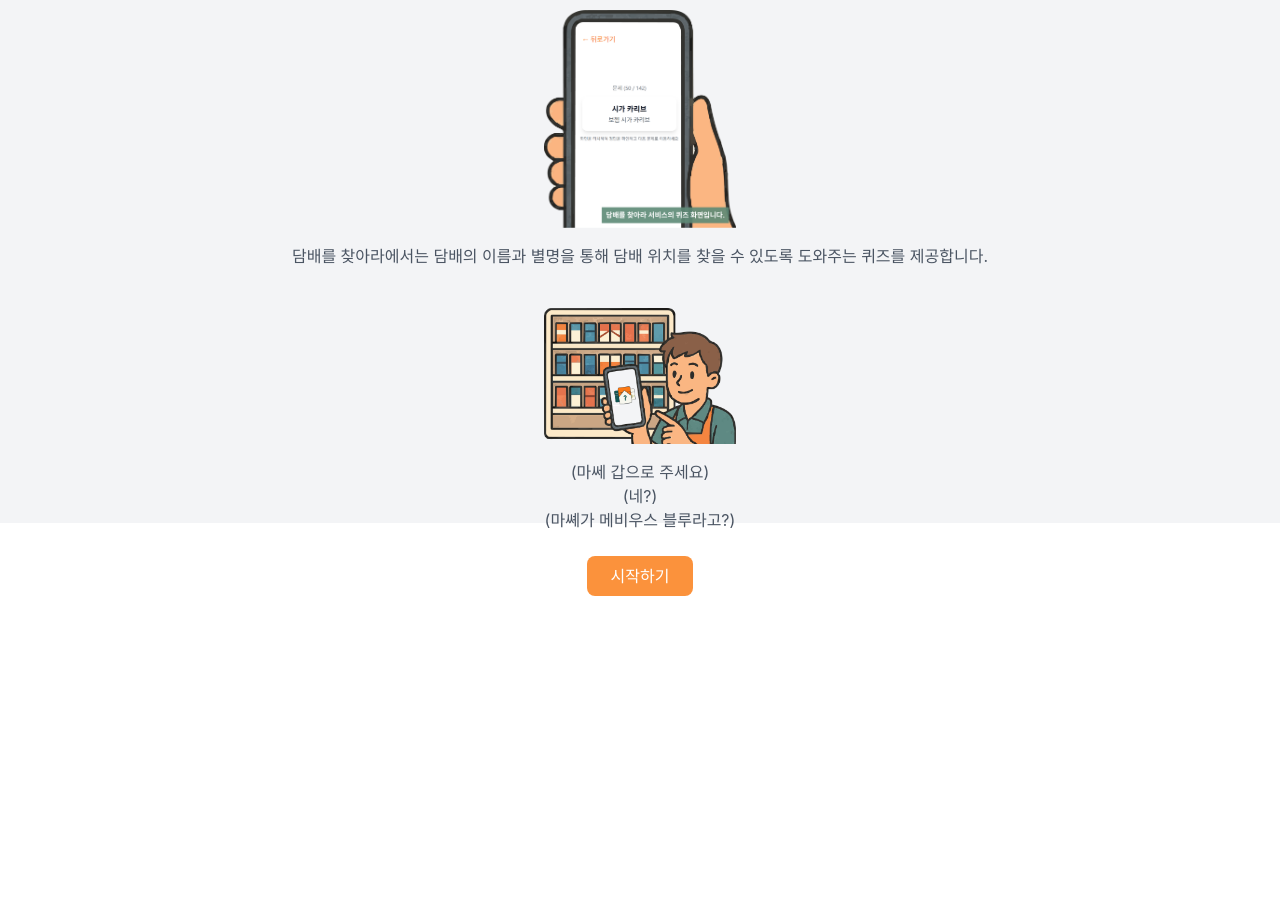
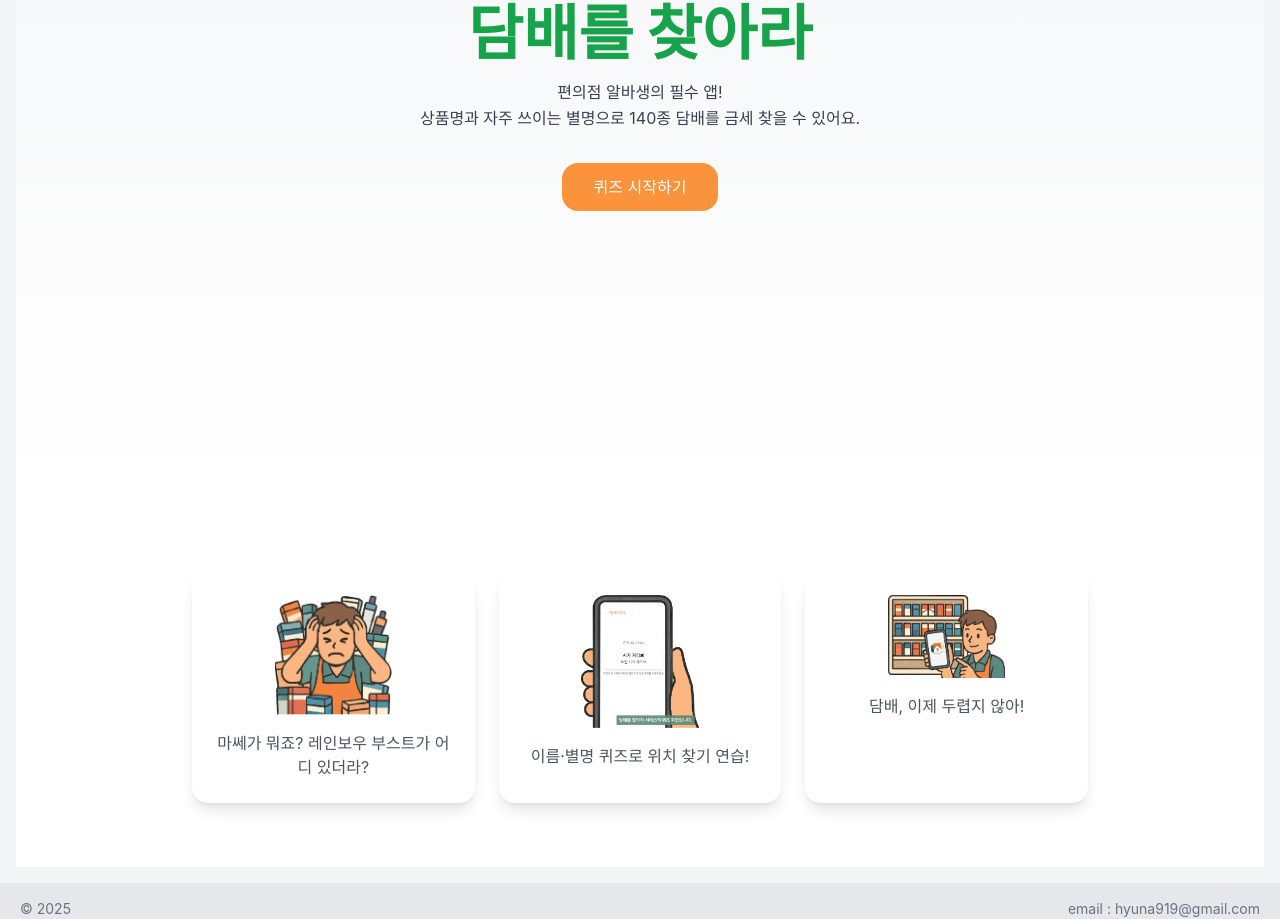
Before and after one commit to hyuna919/find-a-cigarette, a React (Create React App) app: page / in a window 1280 px wide. Shown: the part 309-1228 px from the top of the page. Before the commit the page ends 905 px from the top, so only its background shows below. Built offline with nearby package versions, Linux system fonts and the light colour scheme.

Commit message:
design: 서비스 설명 정리 및 footer 추가

```diff
--- a/public/index.html
+++ b/public/index.html
@@ -1,14 +1,12 @@
 <!DOCTYPE html>
 <html lang="en">
+
 <head>
   <meta charset="utf-8" />
   <link rel="icon" href="%PUBLIC_URL%/logo.png" />
   <meta name="viewport" content="width=device-width, initial-scale=1" />
   <meta name="theme-color" content="#000000" />
-    <meta
-      name="description"
-      content="Web site created using create-react-app"
-    />
+  <meta name="description" content="Web site created using create-react-app" />
   <link rel="apple-touch-icon" href="%PUBLIC_URL%/logo192.png" />
   <!--
       manifest.json provides metadata used when your web app is installed on a
@@ -29,6 +27,7 @@
     crossorigin="anonymous"></script>
   <title>담배를 찾아라</title>
 </head>
+
 <body>
   <noscript>You need to enable JavaScript to run this app.</noscript>
   <div id="root"></div>
@@ -43,4 +42,8 @@
       To create a production bundle, use `npm run build` or `yarn build`.
     -->
 </body>
+<footer>
+  <div id="footer"></div>
+</footer>
+
 </html>
--- a/src/App.jsx
+++ b/src/App.jsx
@@ -46,7 +46,7 @@ function App() {
   };
 
   return (
-    <div className="min-h-screen bg-gray-100 text-gray-800">
+    <div className="flex-col min-h-screen bg-gray-100 text-gray-800">
       {step > 1 && (
         <button
           className="absolute top-4 left-4 text-orange-500"
@@ -55,10 +55,14 @@ function App() {
           ← 뒤로가기
         </button>
       )}
-      <div className="container mx-auto p-4">
-        {renderPage()}
+      <div className="wrapper">
+        <div className="contentWrapper mx-auto p-4">
+          {renderPage()}
+        </div>
+        <Footer />
       </div>
     </div>
+
   );
 }
 
--- /dev/null
+++ b/src/Footer.jsx
@@ -0,0 +1,21 @@
+// import './Footer.css'
+
+function Footer() {
+    return (
+        <div className="text-gray-700 body-font">
+            <div className="bg-gray-200">
+                <div className="container mx-auto pt-4 px-5 flex flex-wrap flex-col sm:flex-row">
+                    <p className="text-gray-500 text-sm text-center sm:text-left">
+                        © 2025
+                    </p>
+                    <span className="sm:ml-auto sm:mt-0 mt-2 sm:w-auto w-full sm:text-left text-center text-gray-500 text-sm">
+                        email : hyuna919@gmail.com
+                    </span>
+                </div>
+
+            </div>
+        </div>
+    )
+}
+
+export default Footer;
--- a/src/pages/IntroductionPage.jsx
+++ b/src/pages/IntroductionPage.jsx
@@ -5,40 +5,41 @@ import img3 from "../assets/img3.png";
 
 function IntroductionPage({ onNext }) {
   return (
-    <div className="flex flex-col items-center justify-center h-screen">
-      <h1 className="text-3xl font-bold mb-4 text-green-600">담배를 찾아라</h1>
-      <img src={img1} alt="괴로워하는 알바생" className="w-48 mx-auto my-4" />
-      <p className="text-center text-gray-600 mb-6">
-        시중 편의점에서 팔고있는 담배 종류만 140종 이상!<br />
-        거기에 전자담배까지?<br />
-        편의점 알바 살려~!~!<br />
-      </p>
+    <div>
+      {/* 타이틀 */}
+      <section className="min-h-screen flex flex-col justify-center items-center bg-gradient-to-b from-gray-100 to-white px-6">
+        <h1 className="text-6xl font-extrabold text-green-600 mb-4">담배를 찾아라</h1>
+        <p className="text-center text-gray-700 mb-8 leading-relaxed">
+          편의점 알바생의 필수 앱!<br />
+          상품명과 자주 쓰이는 별명으로 140종 담배를 금세 찾을 수 있어요.
+        </p>
+        <button
+          onClick={onNext}
+          className="px-8 py-3 bg-orange-400 text-white rounded-2xl hover:bg-orange-500 transition"
+        >
+          퀴즈 시작하기
+        </button>
+      </section>
 
-      <img src={img2} alt="퀴즈화면" className="w-48 mx-auto my-4" />
-      <p className="text-center text-gray-600 mb-6">
-        담배를 찾아라에서는 담배의 이름과 별명을 통해 담배 위치를 찾을 수 있도록 도와주는 퀴즈를 제공합니다.<br />
-      </p>
-
-      <img src={img3} alt="괴로워하는 알바생" className="w-48 mx-auto my-4" />
-      <p className="text-center text-gray-600 mb-6">
-        (마쎄 갑으로 주세요)<br />
-        (네?)<br />
-        (마쎼가 메비우스 블루라고?)<br />
-
-      </p>
-
-
-
-      {/* </p> */}
-      <button
-        onClick={onNext}
-        className="px-6 py-2 bg-orange-400 text-white rounded-lg hover:bg-orange-500"
-      >
-        시작하기
-      </button>
-    </div >
+      {/* 설명 */}
+      <section className="py-16 bg-white px-6">
+        <div className="max-w-4xl mx-auto grid grid-cols-1 md:grid-cols-3 gap-6">
+          {[img1, img2, img3].map((src, i) => (
+            <div key={i} className="flex flex-col items-center text-center bg-white rounded-2xl shadow-lg p-6">
+              <img src={src} alt={`feature-${i}`} className="w-1/2 mb-4" />
+              <p className="text-gray-600">
+                {i === 0 && "마쎄가 뭐죠? 레인보우 부스트가 어디 있더라?"}
+                {i === 1 && "이름·별명 퀴즈로 위치 찾기 연습!"}
+                {i === 2 && "담배, 이제 두렵지 않아!"}
+              </p>
+            </div>
+          ))}
+        </div>
+      </section>
+    </div>
   );
 }
 
 
+
 export default IntroductionPage;
--- a/src/style/App.css
+++ b/src/style/App.css
@@ -32,7 +32,18 @@
   from {
     transform: rotate(0deg);
   }
+
   to {
     transform: rotate(360deg);
   }
 }
+
+.wrapper {
+  display: flex;
+  flex-direction: column;
+  height: 100vh;
+}
+
+.contentWrapper {
+  flex: 1;
+}
```
Also changed, not shown: src/index.js (line endings or trailing spaces), 1 other file (tests, documents, lock files or other folders). Lines whose indentation alone changed are shown as unchanged.
